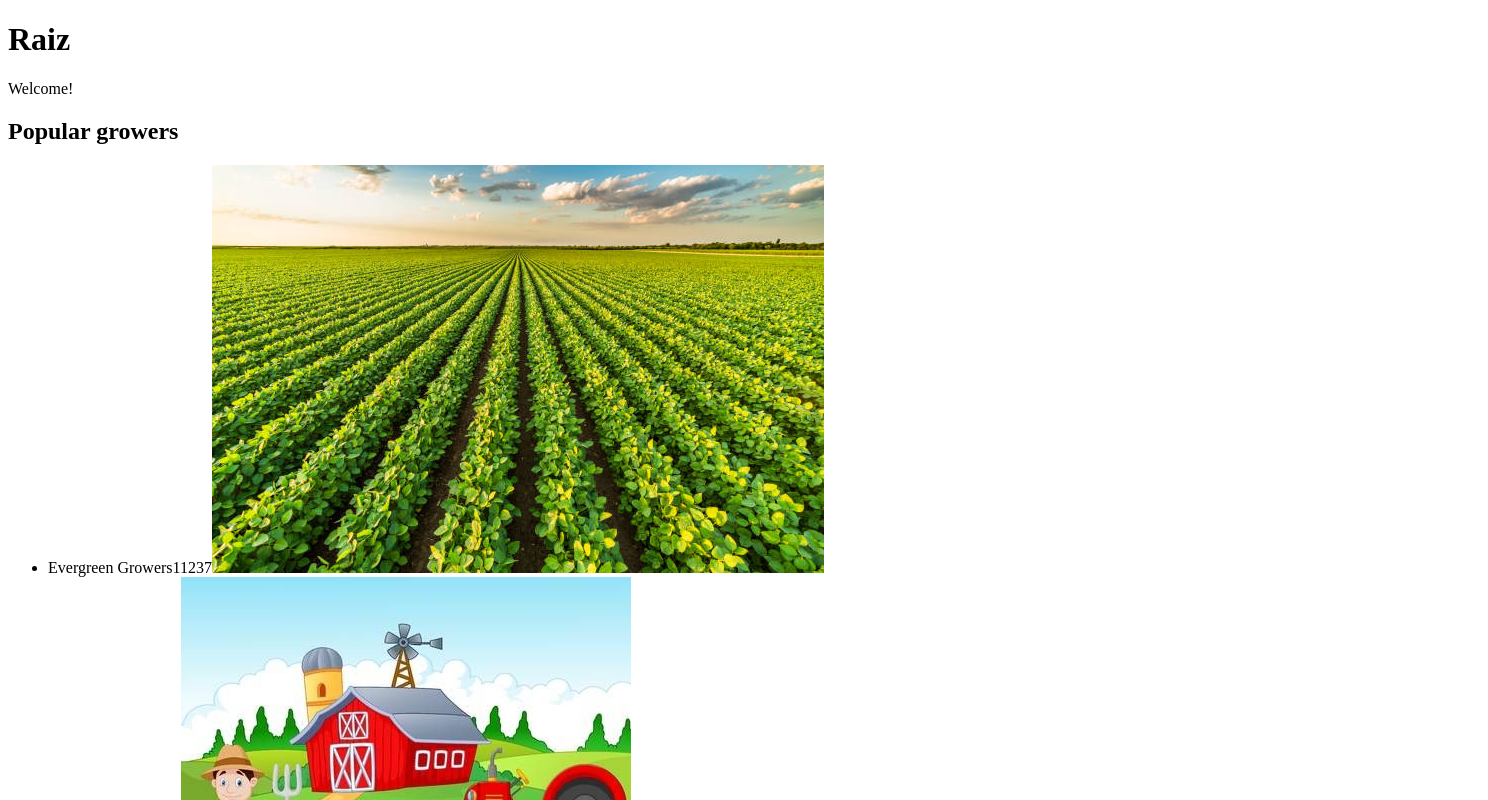
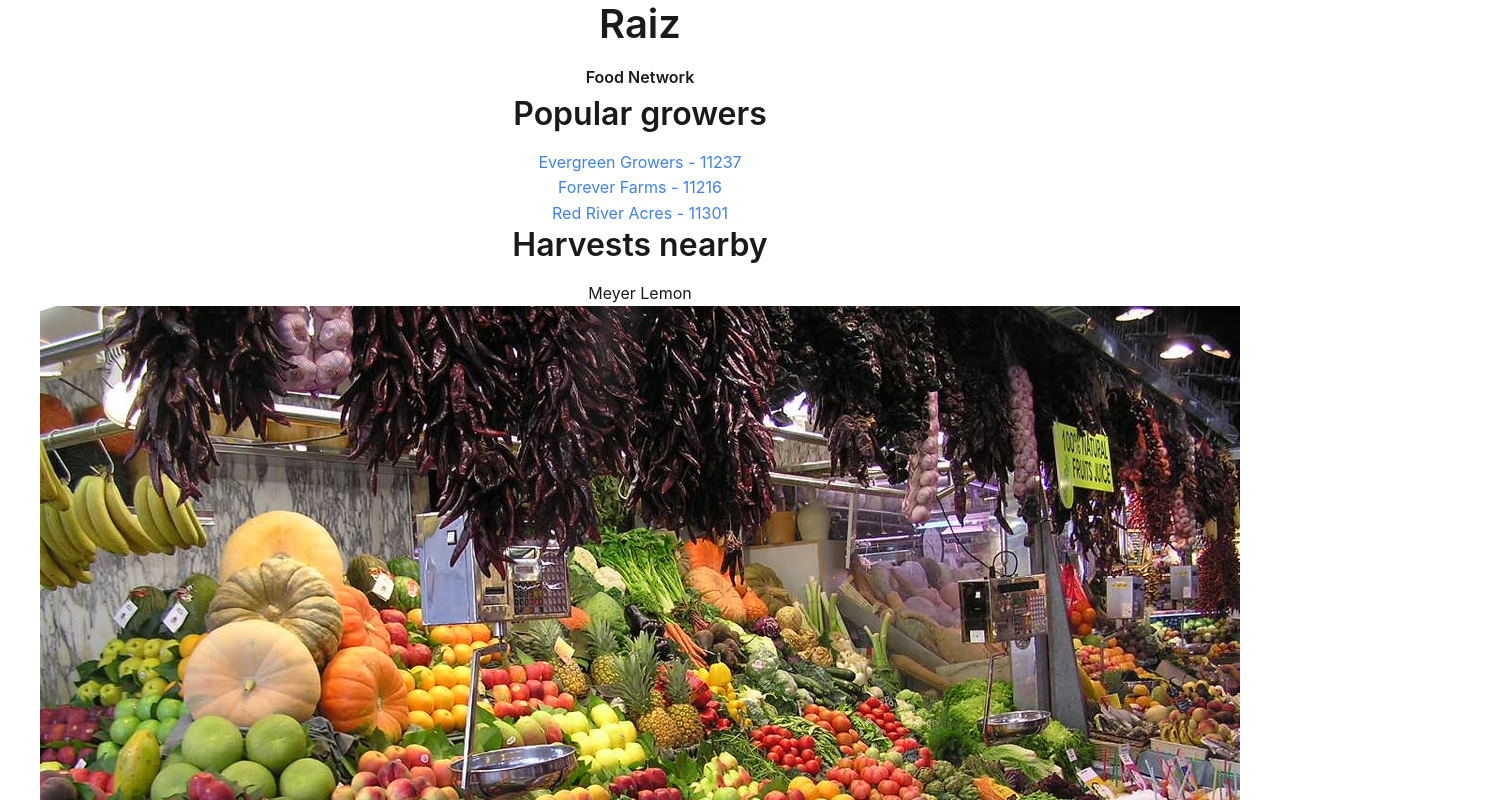
Before and after one commit to eemeleeano/raiz, a React (Vite) app in the folder ui/: page / in a window 1280 px wide. Shown: the top 800 px of the page, 1488 px wide, since content can reach past the window. Built offline with nearby package versions, Linux system fonts and the light colour scheme.

Commit message:
a little more stylish

```diff
--- a/ui/src/App.tsx
+++ b/ui/src/App.tsx
@@ -3,7 +3,10 @@ import PopularGrowers from './components/PopularGrowers'
 
 const Header = () => {
   return (
-    <h1>Raiz</h1>
+    <>
+      <h1>Raiz</h1>
+      <h4>Food Network</h4>
+    </>
   )
 }
 
@@ -11,7 +14,6 @@ function App() {
   return (
     <>
       <Header />
-      <p>Welcome!</p>
 
       <PopularGrowers />
       <HarvestFeed />
--- a/ui/src/Grower.tsx
+++ b/ui/src/Grower.tsx
@@ -7,7 +7,7 @@ function Grower() {
 
     return (
         <>
-            <h1>{grower.name}</h1>
+            <h1 className="grower-title">{grower.name}</h1>
             <img src={grower.image} />
             <p>
                 Bio goes here...
--- a/ui/src/components/PopularGrowers.tsx
+++ b/ui/src/components/PopularGrowers.tsx
@@ -1,11 +1,13 @@
 import growerService from '../services/growers'
 
 const View = ({ grower }) => {
+    const url = "grower/" + String(grower.id - 1);
+
     return (
-        <li>
-            {grower.name}
-            {grower.location}
-            <img src={grower.image} />
+        <li className="grower-view">
+            <a href={url}>
+                {grower.name} - {grower.location}
+            </a>
         </li>
     )
 }
--- a/ui/src/main.tsx
+++ b/ui/src/main.tsx
@@ -3,6 +3,8 @@ import { BrowserRouter, Routes, Route } from 'react-router';
 
 import App from './App.jsx'
 import Grower from './Grower.js'
+
+import './style.css';
 
 createRoot(document.getElementById('root')).render(
     <BrowserRouter>
--- /dev/null
+++ b/ui/src/style.css
@@ -0,0 +1,136 @@
+/* Reset and Base Styles */
+* {
+  margin: 0;
+  padding: 0;
+  box-sizing: border-box;
+}
+
+:root {
+  --bg-primary: #ffffff;
+  --bg-secondary: #f8f9fa;
+  --text-primary: #1a1a1a;
+  --text-secondary: #6b7280;
+  --accent: #3b82f6;
+  --accent-hover: #2563eb;
+  --border: #e5e7eb;
+  --shadow: 0 1px 3px rgba(0, 0, 0, 0.1);
+  --shadow-lg: 0 10px 25px rgba(0, 0, 0, 0.1);
+  --radius: 8px;
+}
+
+body {
+  font-family: -apple-system, BlinkMacSystemFont, 'Segoe UI', 'Roboto', 'Oxygen',
+    'Ubuntu', 'Cantarell', 'Fira Sans', 'Droid Sans', 'Helvetica Neue',
+    sans-serif;
+  -webkit-font-smoothing: antialiased;
+  -moz-osx-font-smoothing: grayscale;
+  background-color: var(--bg-primary);
+  color: var(--text-primary);
+  line-height: 1.6;
+  display: flex;
+  justify-content: center;
+  align-items: center;
+  min-height: 100vh;
+  text-align: center;
+}
+
+#root {
+  width: 100%;
+}
+
+/* Typography */
+h1, h2, h3, h4, h5, h6 {
+  font-weight: 600;
+  line-height: 1.2;
+  margin-bottom: 0.5em;
+}
+
+h1 { font-size: 2.5rem; }
+h2 { font-size: 2rem; }
+h3 { font-size: 1.5rem; }
+
+p {
+  margin-bottom: 1rem;
+}
+
+/* Container */
+.container {
+  max-width: 1200px;
+  margin: 0 auto;
+  padding: 2rem;
+}
+
+/* Buttons */
+button, .button {
+  background-color: var(--accent);
+  color: white;
+  border: none;
+  padding: 0.75rem 1.5rem;
+  border-radius: var(--radius);
+  font-size: 1rem;
+  font-weight: 500;
+  cursor: pointer;
+  transition: background-color 0.2s ease;
+}
+
+button:hover, .button:hover {
+  background-color: var(--accent-hover);
+}
+
+button:disabled {
+  opacity: 0.5;
+  cursor: not-allowed;
+}
+
+/* Input Fields */
+input, textarea, select {
+  width: 100%;
+  padding: 0.75rem;
+  border: 1px solid var(--border);
+  border-radius: var(--radius);
+  font-size: 1rem;
+  font-family: inherit;
+  transition: border-color 0.2s ease;
+  text-align: center;
+}
+
+input:focus, textarea:focus, select:focus {
+  outline: none;
+  border-color: var(--accent);
+}
+
+/* Cards */
+.card {
+  background: var(--bg-primary);
+  border: 1px solid var(--border);
+  border-radius: var(--radius);
+  padding: 1.5rem;
+  box-shadow: var(--shadow);
+  margin: 0 auto;
+}
+
+/* Links */
+a {
+  color: var(--accent);
+  text-decoration: none;
+  transition: color 0.2s ease;
+}
+
+a:hover {
+  color: var(--accent-hover);
+}
+
+/* Utility Classes */
+.text-center { text-align: center; }
+.text-muted { color: var(--text-secondary); }
+.mt-1 { margin-top: 0.5rem; }
+.mt-2 { margin-top: 1rem; }
+.mt-3 { margin-top: 1.5rem; }
+.mb-1 { margin-bottom: 0.5rem; }
+.mb-2 { margin-bottom: 1rem; }
+.mb-3 { margin-bottom: 1.5rem; }
+.flex { display: flex; }
+.items-center { align-items: center; }
+.justify-center { justify-content: center; }
+.gap-1 { gap: 0.5rem; }
+.gap-2 { gap: 1rem; }
```
